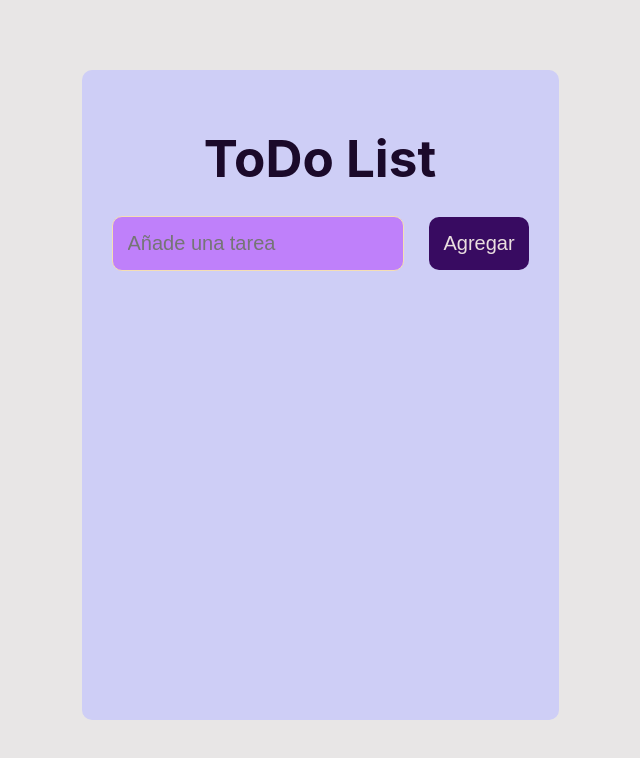
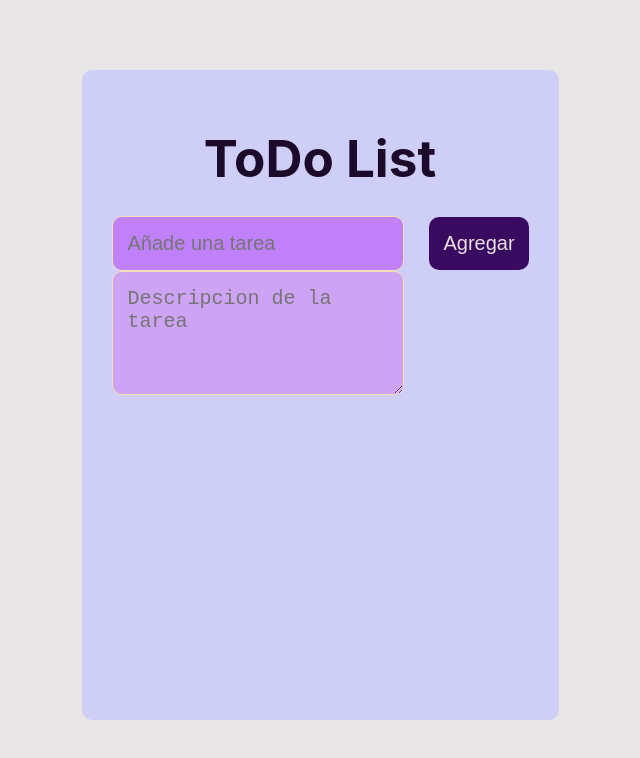
Before and after one commit to VictorSuarez0507/my-react-task-list, a React (Vite) app: page / in a window 1280 px wide. Shown: the top 758 px of the page, without its empty margins (320-960 px from the left). Built offline with nearby package versions, Linux system fonts and the light colour scheme.

Commit message:
Se creo el branch project-4 y se ajusto el codigo de acuerdo a las instrucciones de la actividad Formularios

```diff
--- a/src/App.css
+++ b/src/App.css
@@ -40,6 +40,18 @@
   border-radius: 10px;
 }
 
+.bodyTask {
+  outline: none;
+  width: 260px;
+  padding: 15px;
+  margin-right: 25px;
+  font-size: 20px;
+  color: #000000;
+  background-color: #cda3f4;
+  border: 1px solid wheat;
+  border-radius: 10px;
+}
+
 .buttonAdd{
   width: 100px;
   padding: 15px 15px;
@@ -52,12 +64,12 @@
 }
 
 .listToDo {
-  display: flex;
-  margin: 20px 0;
+  list-style-type: none;
+  margin: 10px;
   border: 1px solid #7401DF;
   border-radius: 10px;
   padding: 10px;
-  max-height: 30px;
+  max-height: 200px;
 }
 
 .btncomplete,
@@ -67,7 +79,7 @@
   outline: none;
   cursor: pointer;
   background-color: transparent;
-  font-size: 25px;
+  font-size: 20px;
   border-radius: 60%;
 }
 
@@ -95,14 +107,25 @@
 .finalList {
   outline: none;
   pointer-events:none;
-  width: 70%;
+  width: 90%;
   background-color: #CECEF6;
   border: none;
   color: rgb(5, 4, 5);
   font-size: 20px;
-  padding-left: 10px;
-  margin-right: 15px;
+  margin-right: 100px;
 }
+.finalBody {
+  outline: none;
+  pointer-events:none;
+  width: 100%;
+  background-color: #CECEF6;
+  border: none;
+  color: rgb(32, 30, 30);
+  font-size: 16px;
+  font-style: italic;
+}
+
+
 
 input :focus,
 button :focus{
--- a/src/App.jsx
+++ b/src/App.jsx
@@ -8,8 +8,13 @@ function App() {
 
   const estadoIncial = JSON.parse(localStorage.getItem("taskList")) || [];
   const [ task, setTask] = useState("");
+  const [ description, setDescription] = useState("");
   const [taskList, setTaskList] = useState(estadoIncial);
   const [editTask, setEditTask] = useState(null);
+  const [errors, setErrors] = useState({
+    task: undefined,
+    description: undefined,
+  })
 
   useEffect( () => {
     localStorage.setItem("taskList", JSON.stringify(taskList));
@@ -29,6 +34,10 @@ function App() {
             setTaskList = {setTaskList}
             editTask= {editTask}
             setEditTask= {setEditTask}
+            description={description}
+            setDescription={setDescription}
+            errors={errors}
+            setErrors={setErrors}
           />
         </div>
         <div>
--- a/src/components/Task.jsx
+++ b/src/components/Task.jsx
@@ -25,11 +25,30 @@ export default function Task ({taskList, setTaskList, setEditTask}) {
         <div>
             {taskList.map((newTask) =>(
                 <li className="listToDo" key={newTask.id}>
-                    <input type="text"
-                        value={newTask.title}
-                        className={`finalList ${newTask.realize ? "filled" : ""}`}
-                        onChange={(event) => event.preventDefault()}
-                    />
+                    <table>
+                        <tbody>
+                            <tr>
+                                <th>
+                                <input type="text"
+                                    value={newTask.title}
+                                    className={`finalList ${newTask.realize ? "filled" : ""}`}
+                                    onChange={(event) => event.preventDefault()}
+                                />
+                                </th>
+                            </tr>
+                            <tr>
+                                <td>
+                                <textarea type="text"
+                                    value={newTask.body}
+                                    className={`finalBody ${newTask.realize ? "filled" : ""}`}
+                                    onChange={(event) => event.preventDefault()}
+                                />
+                                </td>
+                            </tr>
+                        </tbody>
+                    </table>
+
+
                     <div>
                         <button className="btncomplete"
                             onClick={() => handleComplete(newTask)}>
@@ -44,7 +63,10 @@ export default function Task ({taskList, setTaskList, setEditTask}) {
                             <i className="fa-solid fa-trash-can"></i>
                         </button>
                     </div>
+
                 </li>
+
+
             ) )}
         </div>
     );
--- a/src/components/TaskList.jsx
+++ b/src/components/TaskList.jsx
@@ -1,9 +1,11 @@
 import React, {useEffect} from "react";
-export default function TaskList ({task, setTask, taskList, setTaskList, editTask, setEditTask}) {
+export default function TaskList ({task, setTask, taskList,
+    setTaskList, editTask, setEditTask,
+    description, setDescription, errors, setErrors}) {
 
-    function updateTask ( title, id, realize){
+    function updateTask ( title, body, id, realize){
         const newToDo = taskList.map((newTask) =>
-            newTask.id === id ? {title, id, realize} : newTask
+            newTask.id === id ? {title, body, id, realize} : newTask
         );
         setTaskList(newToDo);
         setEditTask("");
@@ -12,28 +14,48 @@ export default function TaskList ({task, setTask, taskList, setTaskList, editTas
     useEffect(() => {
         if (editTask) {
             setTask(editTask.title);
+            setDescription(editTask.body);
         } else{
             setTask("");
+            setDescription("");
         }
     }, [setTask, editTask]);
 
     function handleSubmit(event){
         event.preventDefault();
         if(!editTask){
-            setTaskList([...taskList, {id: Date.now(), title: task, realize: false}]);
+            setTaskList([...taskList, {id: Date.now(), title: task, body: description, realize: false}]);
             setTask("");
+            setDescription("");
         } else {
-            updateTask(task, editTask.id, editTask.realize)
+            updateTask(task, description, editTask.id, editTask.realize)
         }
     }
 
     function handleChange(event){
-        setTask(event.target.value);
+        const value = event.target.value
+        if(value.length <= 3){
+            setErrors({
+                ...errors,
+                task: "La tarea debe tener mas de 3 caracteres"
+              })
+            }else {
+              setErrors({
+                ...errors,
+                task: ""
+              })
+        }
+        setTask(value);
+    }
+
+    function handleDescription(event) {
+        setDescription(event.target.value);
     }
 
 
     return(
         <form id="lista" onSubmit={handleSubmit}>
+            <div>
                 <input id="actividad"
                 type="text"
                 placeholder="Añade una tarea"
@@ -42,7 +64,19 @@ export default function TaskList ({task, setTask, taskList, setTaskList, editTas
                 required
                 onChange={handleChange}
                 />
+
                 <button type="submit" className="buttonAdd">Agregar</button>
+                <br/>
+                <span role="alert">{errors.task}</span>
+            </div>
+            <div>
+                <textarea rows="4" cols="10"
+                placeholder= "Descripcion de la tarea"
+                className="bodyTask"
+                value={description}
+                onChange={handleDescription}/>
+            </div>
+
         </form>
     );
 }
```
Also changed, not shown: 1 other file (tests, documents, lock files or other folders). Lines whose indentation alone changed are shown as unchanged.
